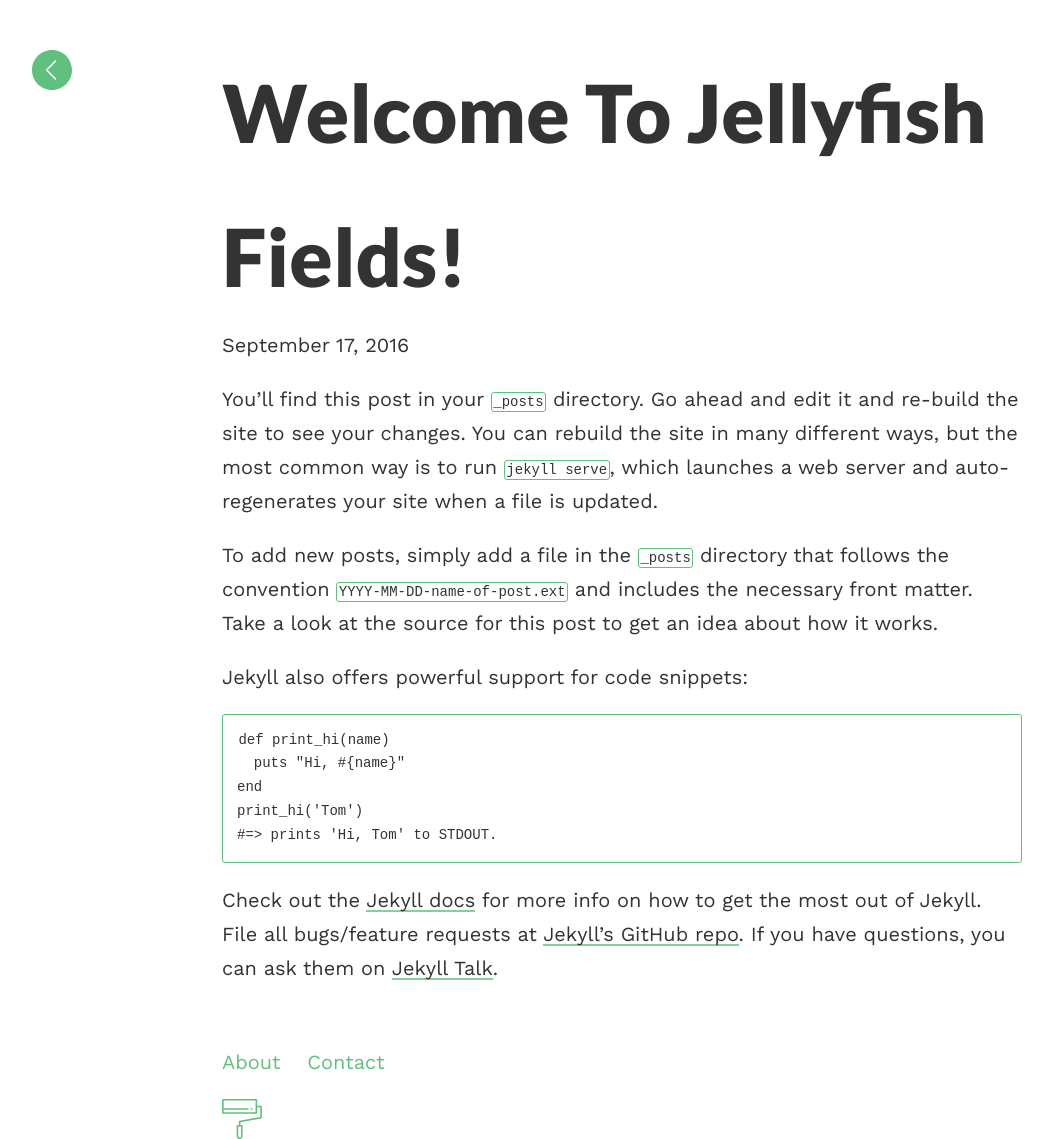
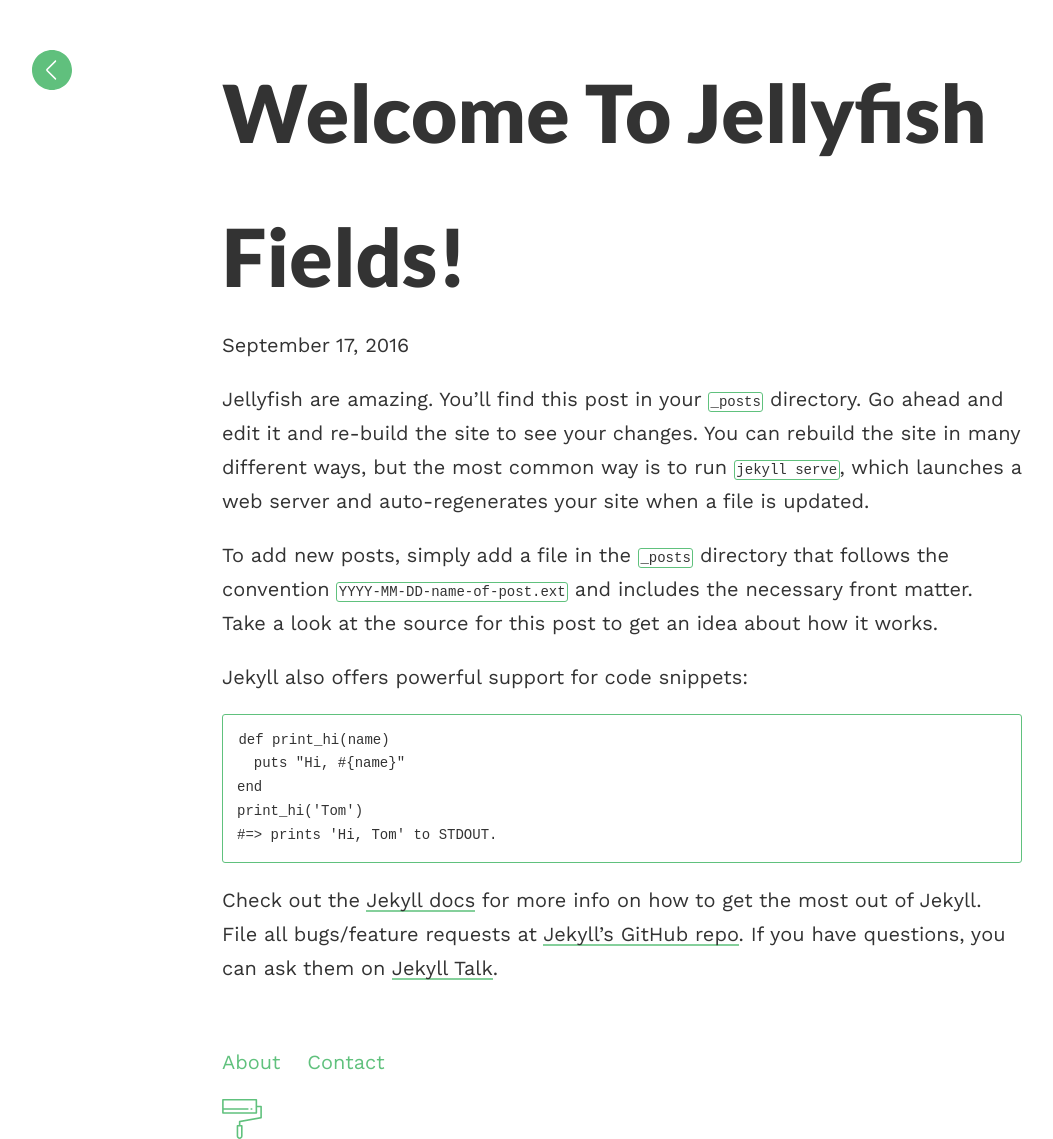
Before and after one commit to sharu725/hagura, a Jekyll site: the page built from _posts/2016-09-17-welcome-to-jekyll.markdown, in a window 1280 px wide. Shown: the whole page, without its empty margins (18-1071 px from the left). Built offline with Jekyll 4.4.1, drawn with Linux system fonts in a browser that asks for light colours; comment, search, counter and statistics services are not loaded.

Commit message:
Update 2016-09-17-welcome-to-jekyll.markdown

```diff
--- a/_posts/2016-09-17-welcome-to-jekyll.markdown
+++ b/_posts/2016-09-17-welcome-to-jekyll.markdown
@@ -4,7 +4,7 @@ title:  "Welcome to Jellyfish Fields!"
 date:   2016-09-17 23:34:56 +0530
 categories: jekyll update
 ---
-You’ll find this post in your `_posts` directory. Go ahead and edit it and re-build the site to see your changes. You can rebuild the site in many different ways, but the most common way is to run `jekyll serve`, which launches a web server and auto-regenerates your site when a file is updated.
+Jellyfish are amazing. You’ll find this post in your `_posts` directory. Go ahead and edit it and re-build the site to see your changes. You can rebuild the site in many different ways, but the most common way is to run `jekyll serve`, which launches a web server and auto-regenerates your site when a file is updated.
 
 To add new posts, simply add a file in the `_posts` directory that follows the convention `YYYY-MM-DD-name-of-post.ext` and includes the necessary front matter. Take a look at the source for this post to get an idea about how it works.
 
```
